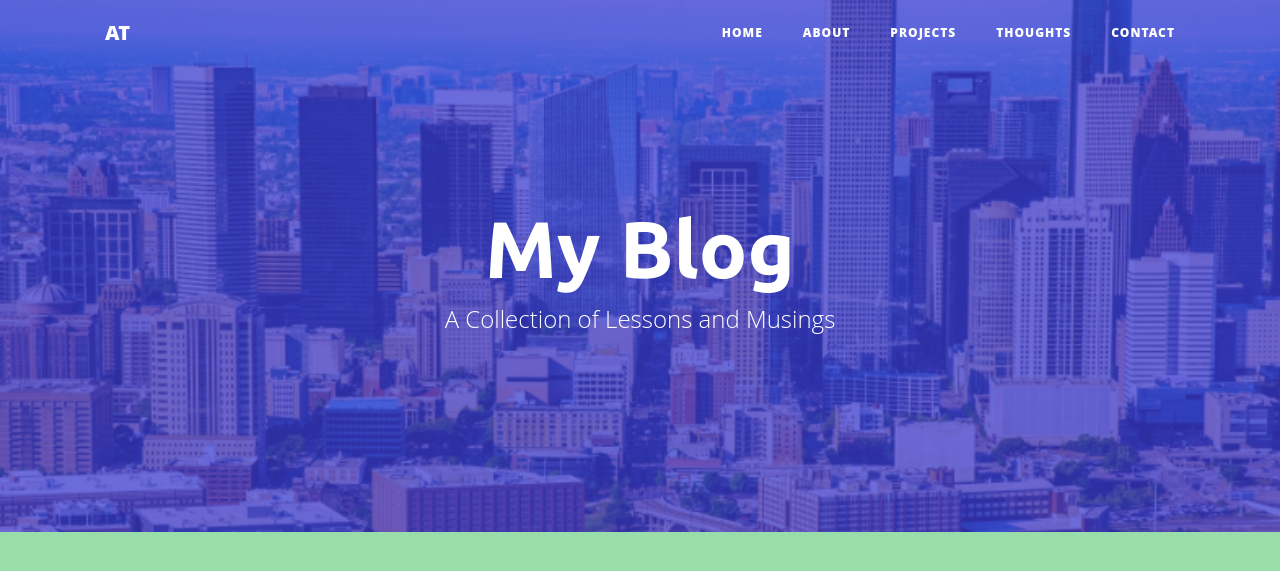
After one commit to jAndrewtomich/Portfolio, a Flask app: page /thoughts in a window 1280 px wide. The commit adds this page. Shown: the top 571 px of the page. Run offline with Flask 2, Linux system fonts and the light colour scheme; parts of the project's set-up code (start-up, migrations or seed data) failed here and were passed over; some libraries are stand-ins or nearby versions.

Commit message:
Add route, nav link and view for 'Thoughts'

```diff
--- a/app/main/routes.py
+++ b/app/main/routes.py
@@ -16,6 +16,11 @@ def about():
     return render_template('about.html', title="About Andrew")
 
 
+@bp.route('/thoughts')
+def thoughts():
+    return render_template('thoughts.html', title="Andrew's Thoughts")
+
+
 @bp.route('/projects')
 def projects():
    return render_template("projects.html", title="Projects")
--- a/app/templates/header.html
+++ b/app/templates/header.html
@@ -40,6 +40,9 @@
 							<a class="nav-link" href="{{ url_for('main.projects') }}">Projects</a>
 						</li>
 						<li class="nav-item">
+							<a class="nav-link" href="{{ url_for('main.thoughts') }}">Thoughts</a>
+						</li>
+						<li class="nav-item">
 							<a class="nav-link" href="#">Contact</a>
 						</li>
 					</ul>
--- /dev/null
+++ b/app/templates/thoughts.html
@@ -0,0 +1,15 @@
+{% include "header.html" %}
+<header class="masthead" style="background-image: url('static/img/houston1.png')">
+	<div class="overlay" style="opacity: 75%"></div>
+	<div class="container">
+		<div class="row">
+			<div class="col-lg-8 col-md-10 mx-auto">
+				<div class="site-heading">
+					<h1>My Blog</h1>
+					<span class="subheading">A Collection of Lessons and Musings</span>
+				</div>
+			</div>
+		</div>
+	 </div>
+ </header>
+{% include "footer.html" %}
```
